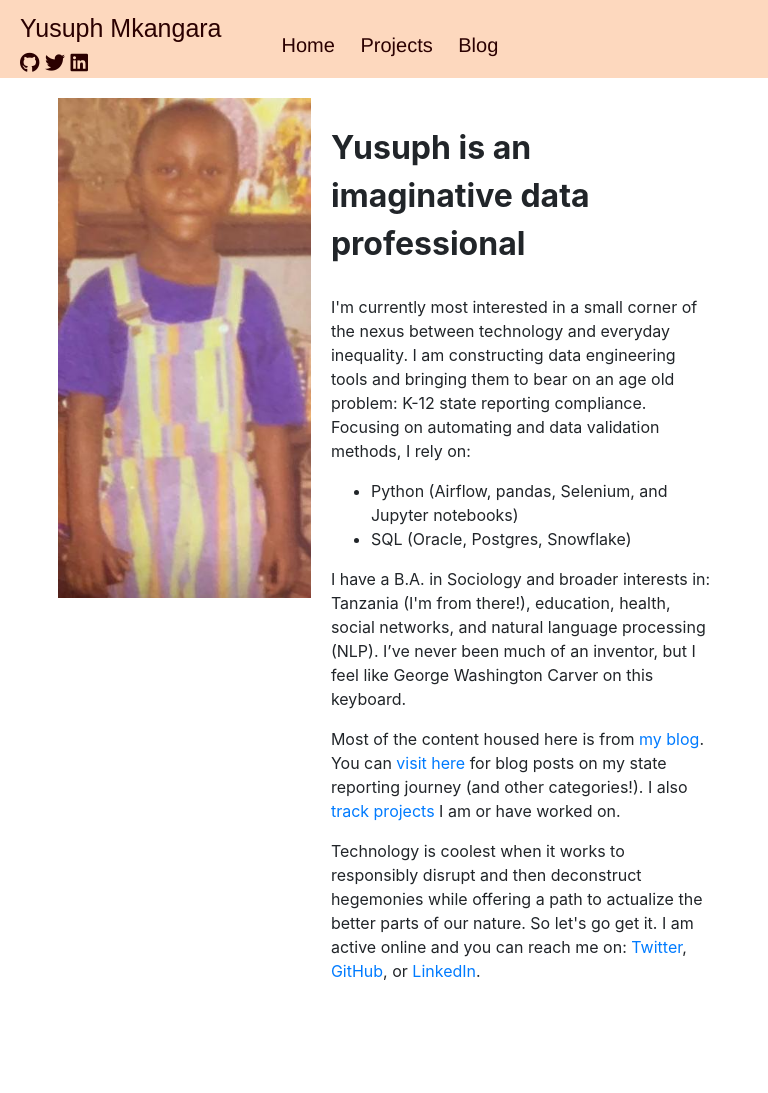
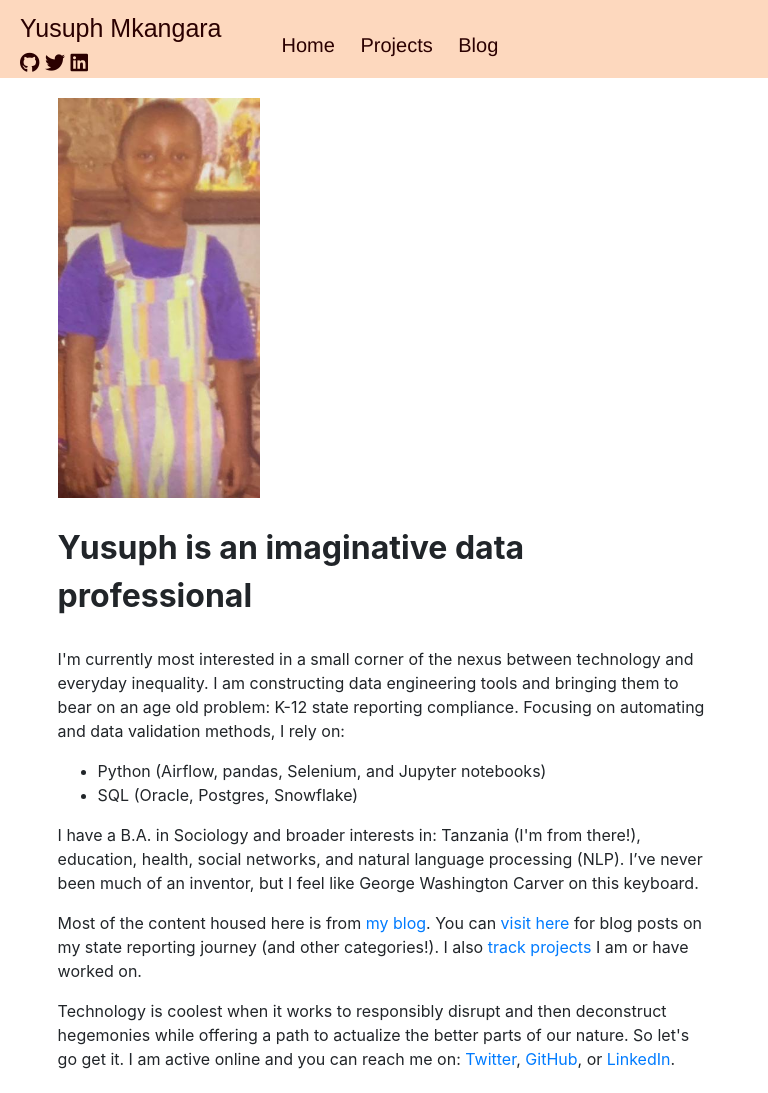
Before and after one commit to yusuphisms/yusuphisms.github.io, a Jekyll site: the page built from index.html, in a window 768 px wide and 1093 px high. Built offline with Jekyll 4.4.1, drawn with Linux system fonts in a browser that asks for light colours; nearby versions of some CDN libraries; some web fonts are replaced.

Commit message:
Update CSS for responsiveness to smaller screens

```diff
--- a/static/styles/site.css
+++ b/static/styles/site.css
@@ -48,7 +48,7 @@ section h1 {
 }
 
 .container {
-    width: 100%;
+    width: 85%;
     margin-right: auto;
     margin-left: auto;
 }
@@ -178,20 +178,20 @@ post-sep:last-of-type {
 
 /* Responsivenessicity */
 
-@media screen and (min-width: 576px){
+@media screen and (max-width: 850px){
     .container {
         max-width: 85%;
     }
-}
 
-@media screen and (min-width: 768px){
-    .container {
-        max-width: 85%;
+    .about-me {
+        padding-top: 20px;
+    }
+
+    .about-me img {
+        height: 400px;
+    }
+
+    .about-me-text {
+        display: inline-block;
     }
 }
-
-@media screen and (min-width: 992px){
-    .container {
-        max-width: 85%;
-    }
-}
```
